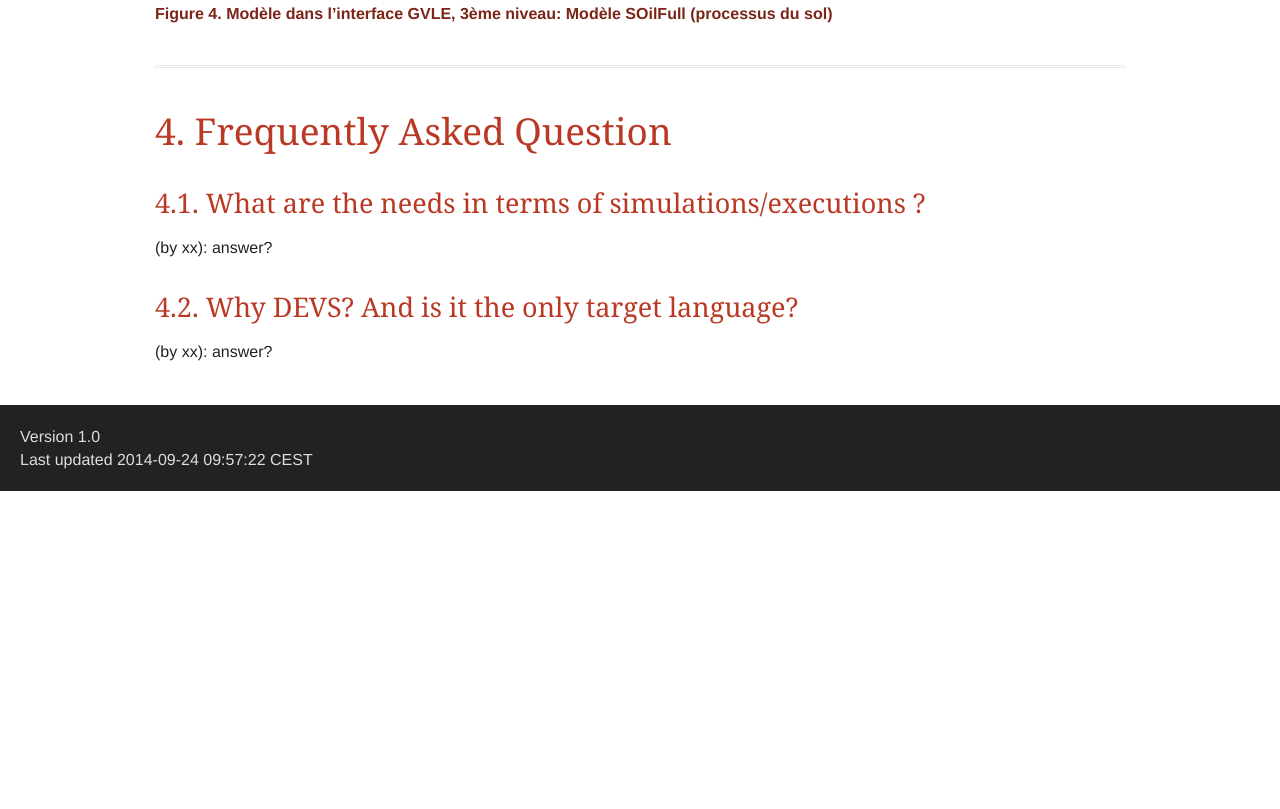
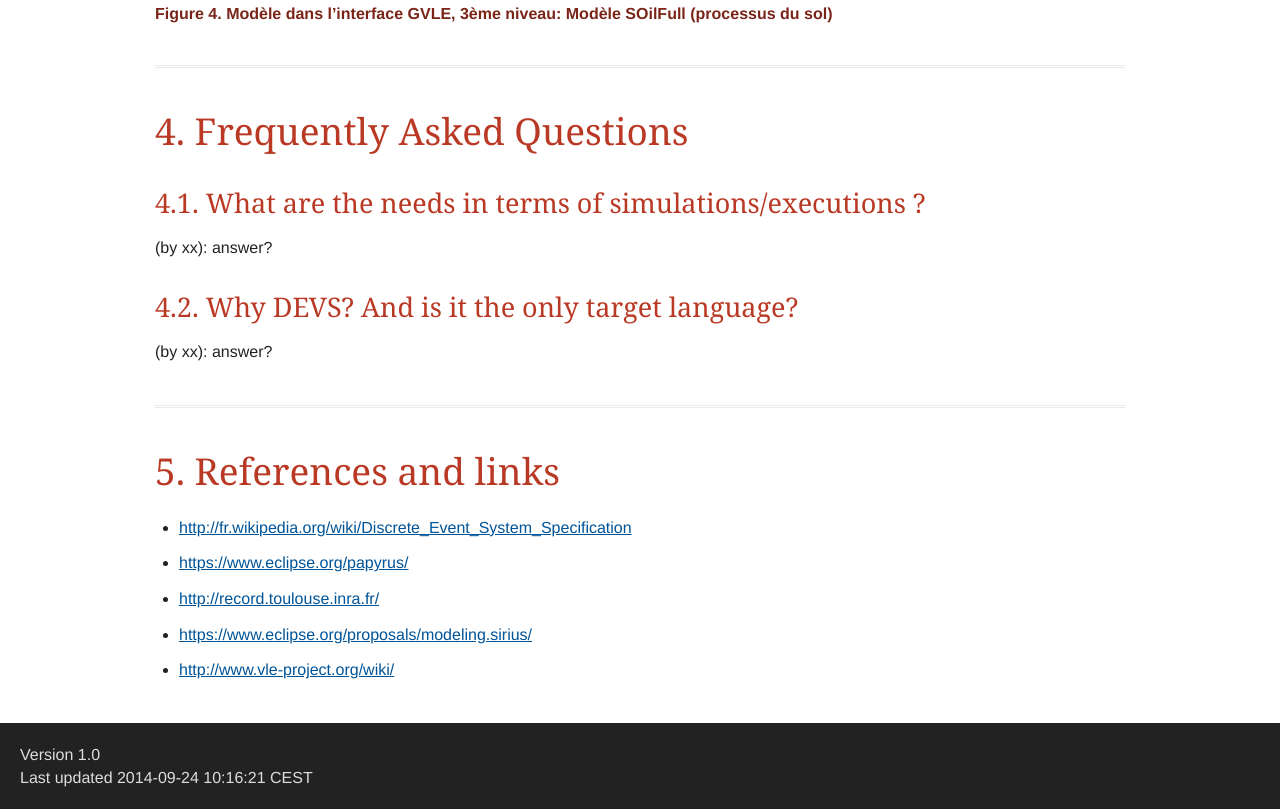
Before and after one commit to jmbruel/idm2014, a plain HTML site: page main.html in a window 1280 px wide. Shown: the part 3809-4618 px from the top of the page. Before the commit the page ends 4300 px from the top, so only its background shows below. Drawn offline with Linux system fonts and the light colour scheme.

Commit message:
adding links on used technos

```diff
--- a/main.html
+++ b/main.html
@@ -496,7 +496,7 @@ can help in other model-based fields such as scientific activities (Agronomy in
 </div>
 </div>
 <div class="sect1">
-<h2 id="_frequently_asked_question">4. Frequently Asked Question</h2>
+<h2 id="_frequently_asked_questions">4. Frequently Asked Questions</h2>
 <div class="sectionbody">
 <div class="sect2">
 <h3 id="_what_are_the_needs_in_terms_of_simulations_executions">4.1. What are the needs in terms of simulations/executions ?</h3>
@@ -512,11 +512,35 @@ can help in other model-based fields such as scientific activities (Agronomy in
 </div>
 </div>
 </div>
+<div class="sect1">
+<h2 id="_references_and_links">5. References and links</h2>
+<div class="sectionbody">
+<div class="ulist">
+<ul>
+<li>
+<p><a id="DEVS"></a> <a href="http://fr.wikipedia.org/wiki/Discrete_Event_System_Specification">http://fr.wikipedia.org/wiki/Discrete_Event_System_Specification</a></p>
+</li>
+<li>
+<p><a id="Papyrus"></a> <a href="https://www.eclipse.org/papyrus/">https://www.eclipse.org/papyrus/</a></p>
+</li>
+<li>
+<p><a id="RECORD"></a> <a href="http://record.toulouse.inra.fr/">http://record.toulouse.inra.fr/</a></p>
+</li>
+<li>
+<p><a id="Sirius"></a> <a href="https://www.eclipse.org/proposals/modeling.sirius/">https://www.eclipse.org/proposals/modeling.sirius/</a></p>
+</li>
+<li>
+<p><a id="VLE"></a> <a href="http://www.vle-project.org/wiki/">http://www.vle-project.org/wiki/</a></p>
+</li>
+</ul>
+</div>
+</div>
+</div>
 </div>
 <div id="footer">
 <div id="footer-text">
 Version 1.0<br>
-Last updated 2014-09-24 09:57:22 CEST
+Last updated 2014-09-24 10:16:21 CEST
 </div>
 </div>
 </body>
```
Also changed, not shown: main.slides.html (+21 -1 lines), definitions.txt, liens.txt (added), 1 other file.
